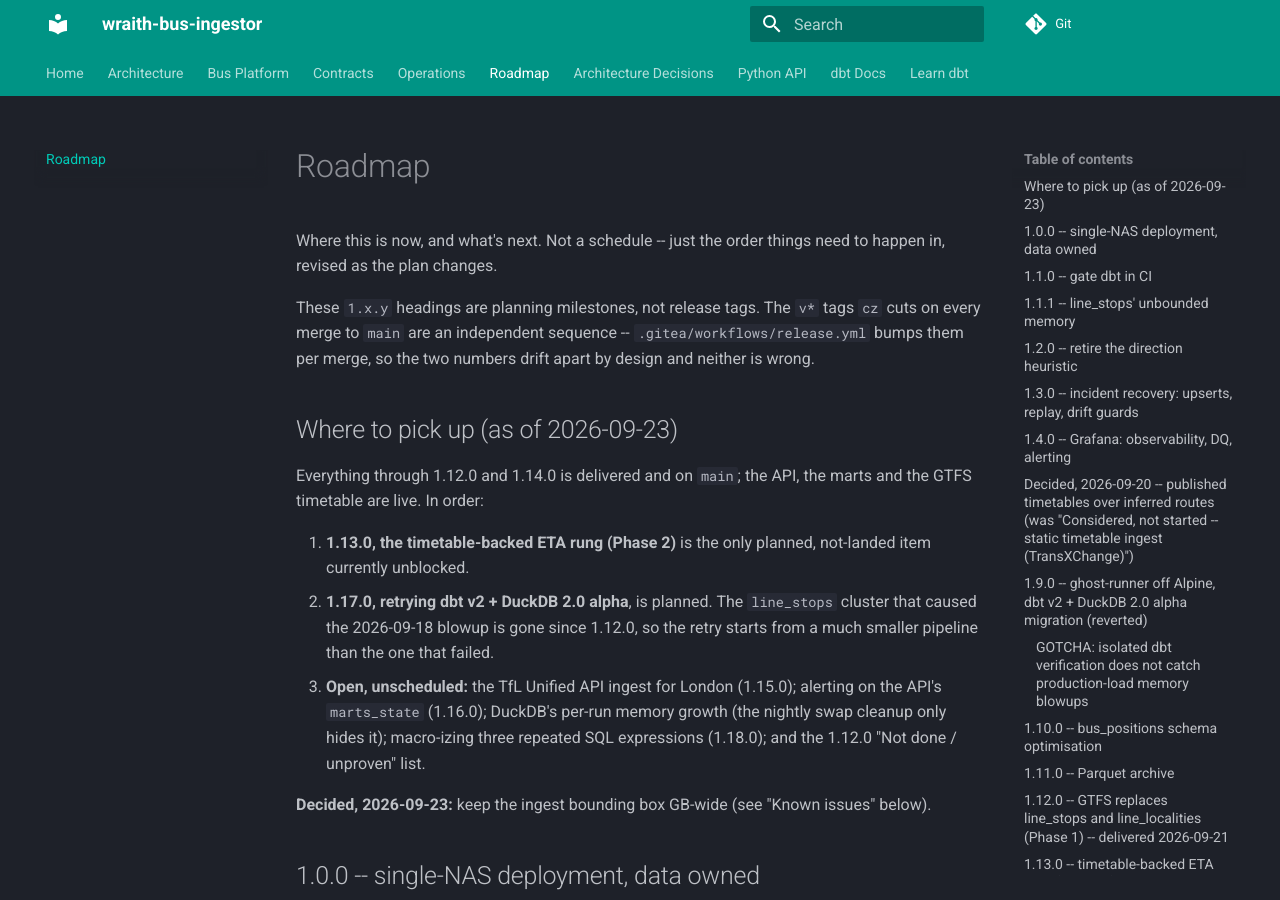
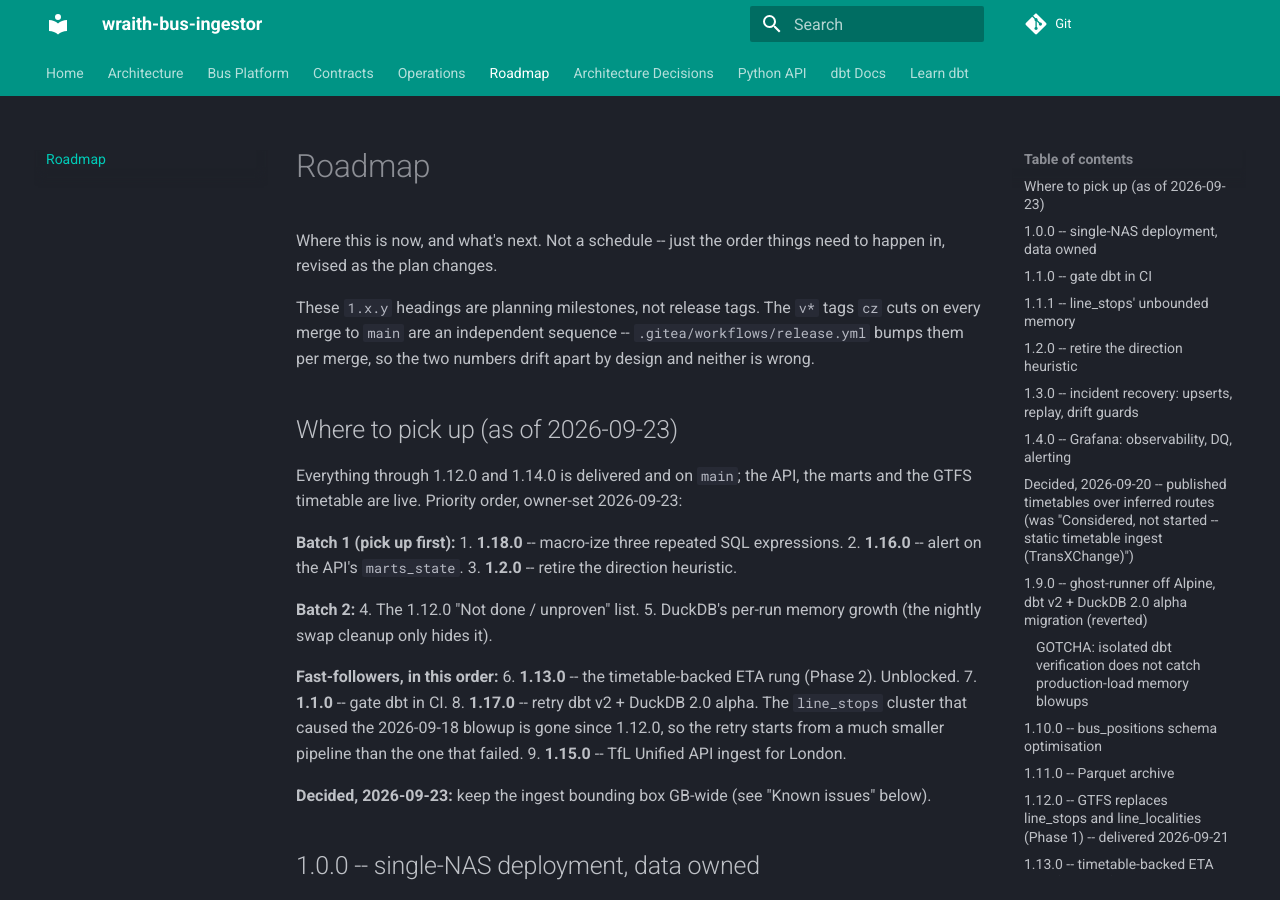
Before and after one commit to wraith-proxy/wraith-bus-ingestor, an MkDocs documentation site: the page built from docs/ROADMAP.md, in a window 1280 px wide and 900 px high. Built offline with MkDocs 1.6.1 and Material for MkDocs 9.7.7, drawn with Linux system fonts in a browser that asks for light colours.

Commit message:
:memo: feature/TJP-23090: reorder open roadmap items into owner's priority batches
Claude-Session: https://claude.ai/code/session_01Db38Ae5utcvSKFBK9rWpbG

```diff
--- a/docs/ROADMAP.md
+++ b/docs/ROADMAP.md
@@ -11,17 +11,24 @@ drift apart by design and neither is wrong.
 ## Where to pick up (as of 2026-09-23)
 
 Everything through 1.12.0 and 1.14.0 is delivered and on `main`; the API, the marts
-and the GTFS timetable are live. In order:
+and the GTFS timetable are live. Priority order, owner-set 2026-09-23:
 
-1. **1.13.0, the timetable-backed ETA rung (Phase 2)** is the only planned,
-   not-landed item currently unblocked.
-2. **1.17.0, retrying dbt v2 + DuckDB 2.0 alpha**, is planned. The `line_stops`
-   cluster that caused the 2026-09-18 blowup is gone since 1.12.0, so the retry
-   starts from a much smaller pipeline than the one that failed.
-3. **Open, unscheduled:** the TfL Unified API ingest for London (1.15.0); alerting
-   on the API's `marts_state` (1.16.0); DuckDB's per-run memory growth (the nightly
-   swap cleanup only hides it); macro-izing three repeated SQL expressions (1.18.0);
-   and the 1.12.0 "Not done / unproven" list.
+**Batch 1 (pick up first):**
+1. **1.18.0** -- macro-ize three repeated SQL expressions.
+2. **1.16.0** -- alert on the API's `marts_state`.
+3. **1.2.0** -- retire the direction heuristic.
+
+**Batch 2:**
+4. The 1.12.0 "Not done / unproven" list.
+5. DuckDB's per-run memory growth (the nightly swap cleanup only hides it).
+
+**Fast-followers, in this order:**
+6. **1.13.0** -- the timetable-backed ETA rung (Phase 2). Unblocked.
+7. **1.1.0** -- gate dbt in CI.
+8. **1.17.0** -- retry dbt v2 + DuckDB 2.0 alpha. The `line_stops` cluster that
+   caused the 2026-09-18 blowup is gone since 1.12.0, so the retry starts from a
+   much smaller pipeline than the one that failed.
+9. **1.15.0** -- TfL Unified API ingest for London.
 
 **Decided, 2026-09-23:** keep the ingest bounding box GB-wide (see "Known issues"
 below).
```
